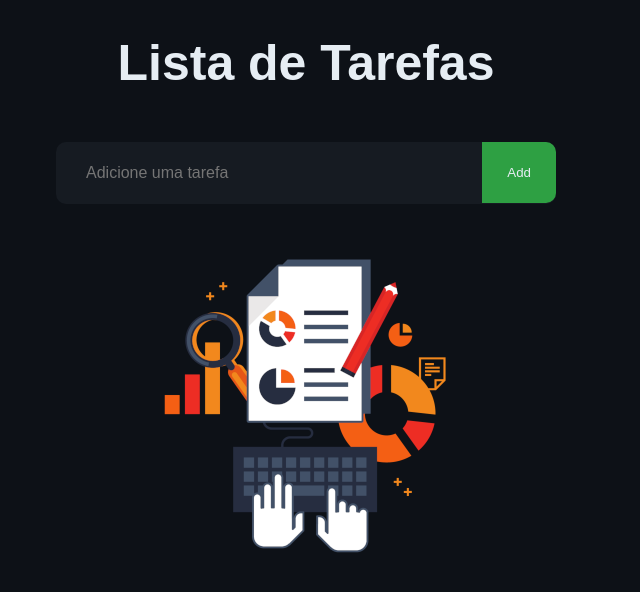
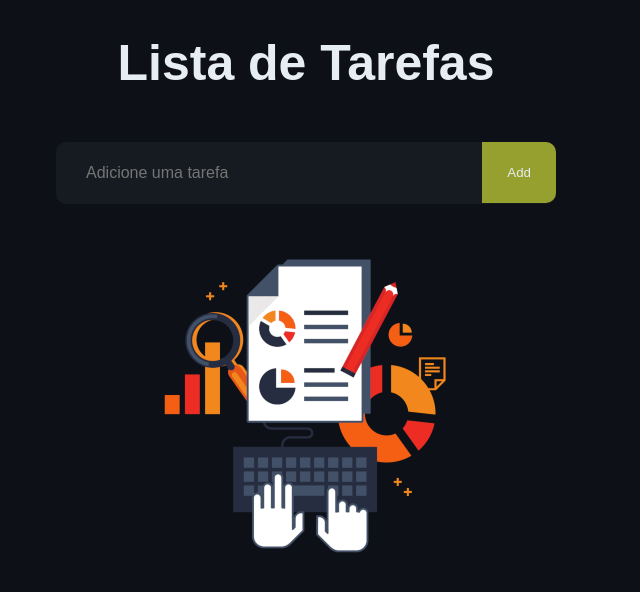
Before and after one commit to vandesonsantos/todo-list, a React (Vite) app: page / in a window 1280 px wide. Shown: the top 592 px of the page, without its empty margins (334-974 px from the left). Built offline with nearby package versions, Linux system fonts and the light colour scheme; a web font is replaced by a local one.

Commit message:
Organição dos arquivos

```diff
--- a/src/TodoList.css
+++ b/src/TodoList.css
@@ -1,60 +1,5 @@
-/*
+@import url('https://fonts.googleapis.com/css2?family=Roboto:ital,wght@0,100;0,300;0,400;0,500;0,700;0,900;1,100;1,300;1,400;1,500;1,700;1,900&display=swap');
 
-.TodoList .item{
-  width: 400px;
-  display: flex;
-  justify-content: space-between;
-  border: 1px solid #4f586673;
-  padding: 5px 0 5px 15px;
-  border-radius: 5px;
-}
-
-.TodoList .CompleteTask{
-  background-color: #161B22;
-  margin-bottom: 50px;
-}
-
-.TodoList .CompleteTask span{
-  border: none;
-  color: #e6edf377;
-  text-decoration: line-through;
-}
-
-.TodoList .item .BtnDelete{
-  padding: 5px;
-  border: none;
-  background: none;
-  color: #e6edf3a2;
-  cursor: pointer;
-}
-
-.TodoList .item .BtnDelete:hover{
-  color: #DA3633;
-}
-
-.TodoList .DeleteAll{
-  border: 1px solid #DA3633;
-  background: none;
-  color: #DA3633;
-  padding: 7px 50px;
-  border-radius: 5px;
-  font-weight: 600;
-  cursor: pointer;
-}
-
-.TodoList .DeleteAll:hover{
-  background-color: #DA3633;
-  color: #E6EDF3;
-}
-
-.icone-central{
-  max-width: 100%;
-}
-
- */
-
-
- @import url('https://fonts.googleapis.com/css2?family=Roboto:ital,wght@0,100;0,300;0,400;0,500;0,700;0,900;1,100;1,300;1,400;1,500;1,700;1,900&display=swap');
 body{
   background-color: #0D1117;
   font-family: 'Open Sans', sans-serif;
@@ -97,7 +42,7 @@ body{
   position: absolute;
   top:0;
   right: 0;
-  background-color: #2EA043;
+  background-color: #95a02e;
   color: #E6EDF3;
   border:none;
   padding: 10px 25px;
```
